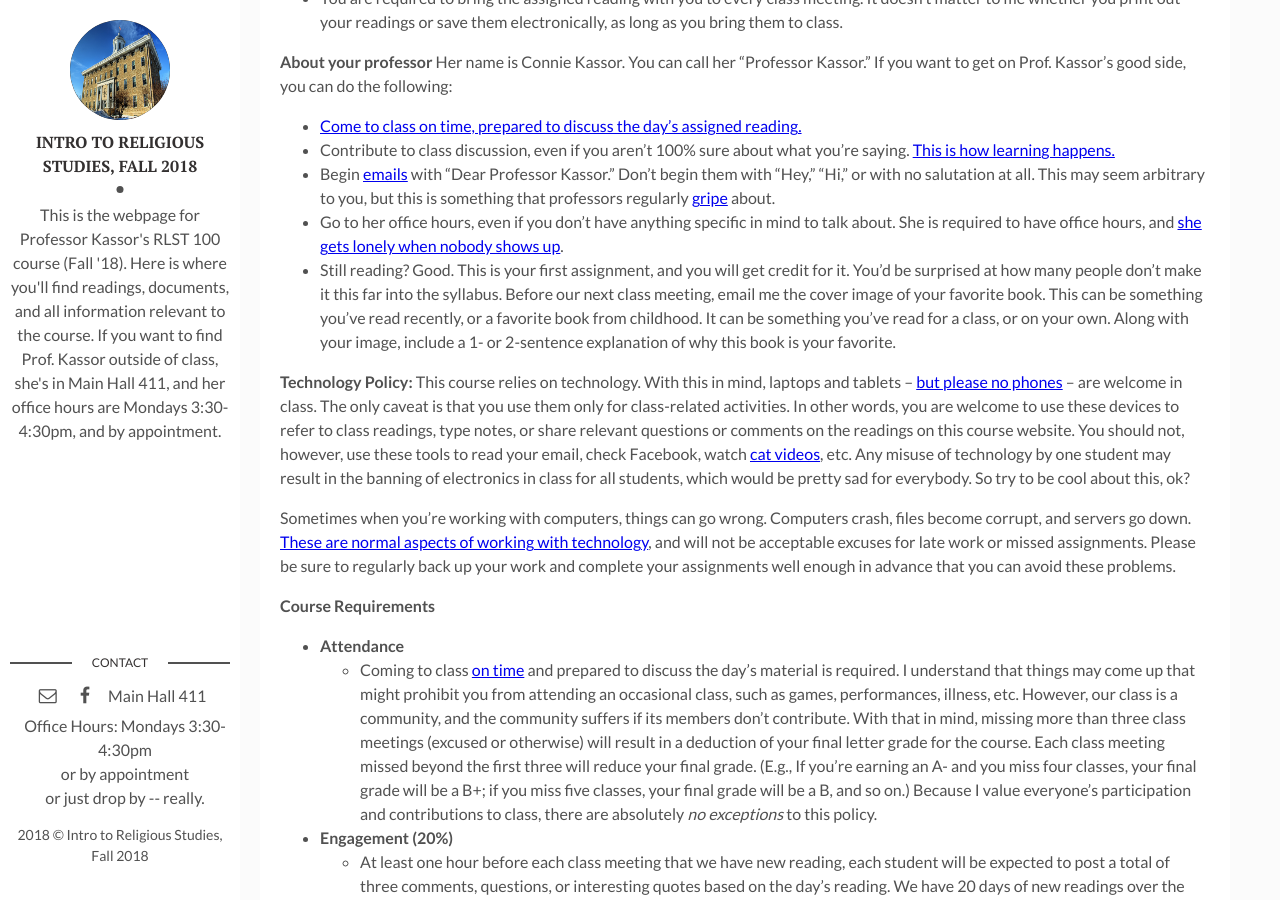
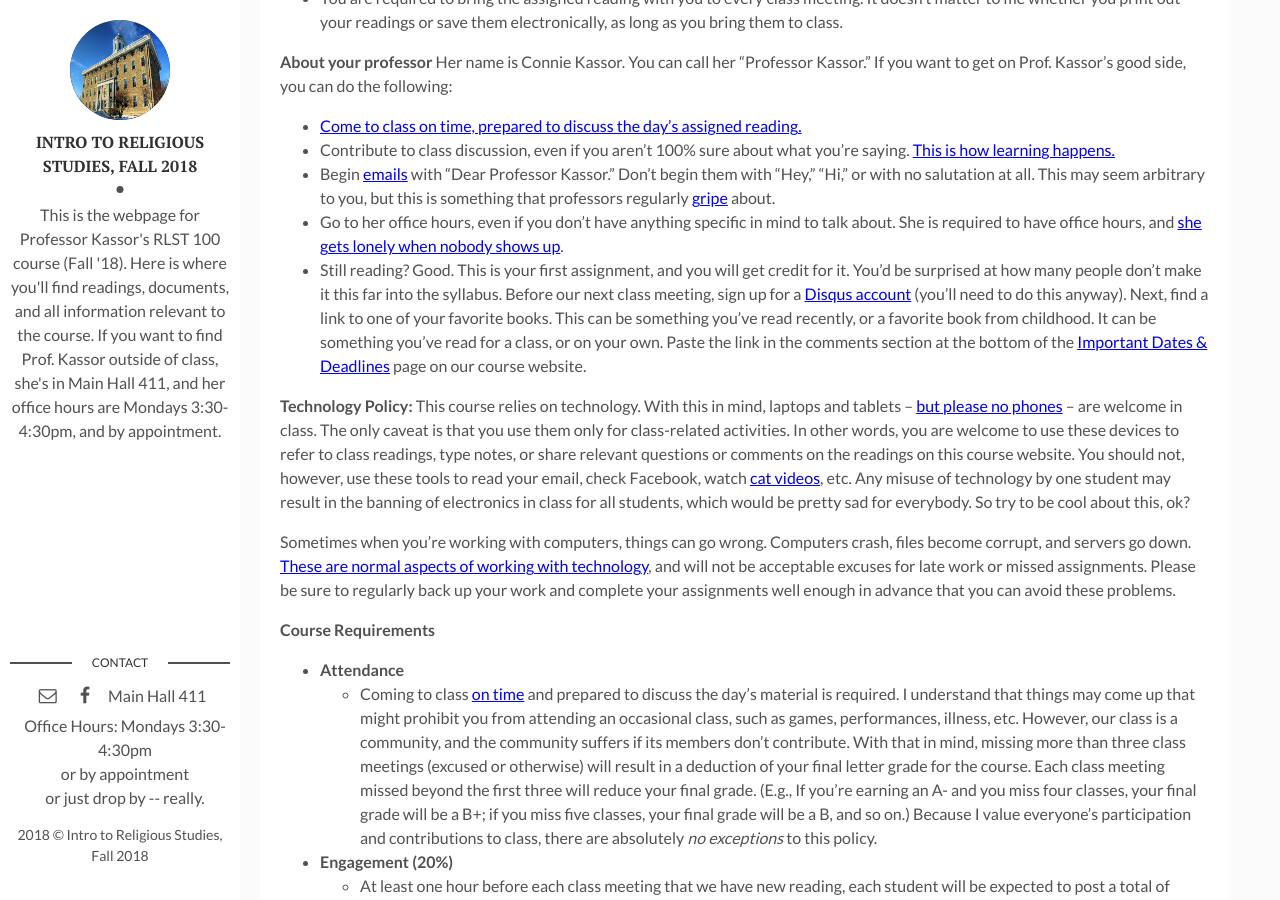
Before and after one commit to ckassor/ckassor.github.io, a Jekyll site: the page built from _posts/2016-01-01-syllabus.markdown, in a window 1280 px wide and 900 px high, scrolled down 1232 px. Built offline with Jekyll 4.4.1, drawn with Linux system fonts in a browser that asks for light colours.

Commit message:
changed syllabus assignment
date cake!

```diff
--- a/_posts/2016-01-01-syllabus.markdown
+++ b/_posts/2016-01-01-syllabus.markdown
@@ -33,7 +33,7 @@ If you want to get on Prof. Kassor's good side, you can do the following:
 - Contribute to class discussion, even if you aren't 100% sure about what you're saying. [This is how learning happens.](https://media0.giphy.com/media/ZIqbJ5Tbm6N0I/giphy.gif)
 - Begin [emails](https://gph.is/YBpwJd) with "Dear Professor Kassor." Don't begin them with  "Hey," "Hi," or with no salutation at all. This may seem arbitrary to you, but this is something that professors regularly [gripe](http://gophergripes.com/) about.
 - Go to her office hours, even if you don't have anything specific in mind to talk about. She is required to have office hours, and [she gets lonely when nobody shows up](https://gph.is/Vwwqks).
-- Still reading? Good. This is your first assignment, and you will get credit for it. You'd be surprised at how many people don't make it this far into the syllabus. Before our next class meeting, email me the cover image of your favorite book. This can be something you've read recently, or a favorite book from childhood. It can be something you've read for a class, or on your own. Along with your image, include a 1- or 2-sentence explanation of why this book is your favorite.
+- Still reading? Good. This is your first assignment, and you will get credit for it. You'd be surprised at how many people don't make it this far into the syllabus. Before our next class meeting, sign up for a [Disqus account](https://disqus.com/) (you'll need to do this anyway). Next, find a link to one of your favorite books. This can be something you've read recently, or a favorite book from childhood. It can be something you've read for a class, or on your own. Paste the link in the comments section at the bottom of the [Important Dates & Deadlines](../calendar) page on our course website.
 
 **Technology Policy:**
 This course relies on technology. With this in mind, laptops and tablets – [but please no phones](https://media1.giphy.com/media/oAbJRrZeArRYY/giphy.gif) – are welcome in class. The only caveat is that you use them only for class-related activities. In other words, you are welcome to use these devices to refer to class readings, type notes, or share relevant questions or comments on the readings on this course website. You should not, however, use these tools to read your email, check Facebook, watch [cat videos](https://www.youtube.com/watch?v=J---aiyznGQ), etc. Any misuse of technology by one student may result in the banning of electronics in class for all students, which would be pretty sad for everybody. So try to be cool about this, ok?
--- a/_posts/2017-01-02-calendar.markdown
+++ b/_posts/2017-01-02-calendar.markdown
@@ -1,6 +1,6 @@
 ---
 layout: post
-comments: false
+comments: true
 title: "Important Dates & Deadlines"
 date: 2017-12-15 15:35:00
 description: These are important dates to keep in mind this term.
```
Also changed, not shown: 1 other file.
